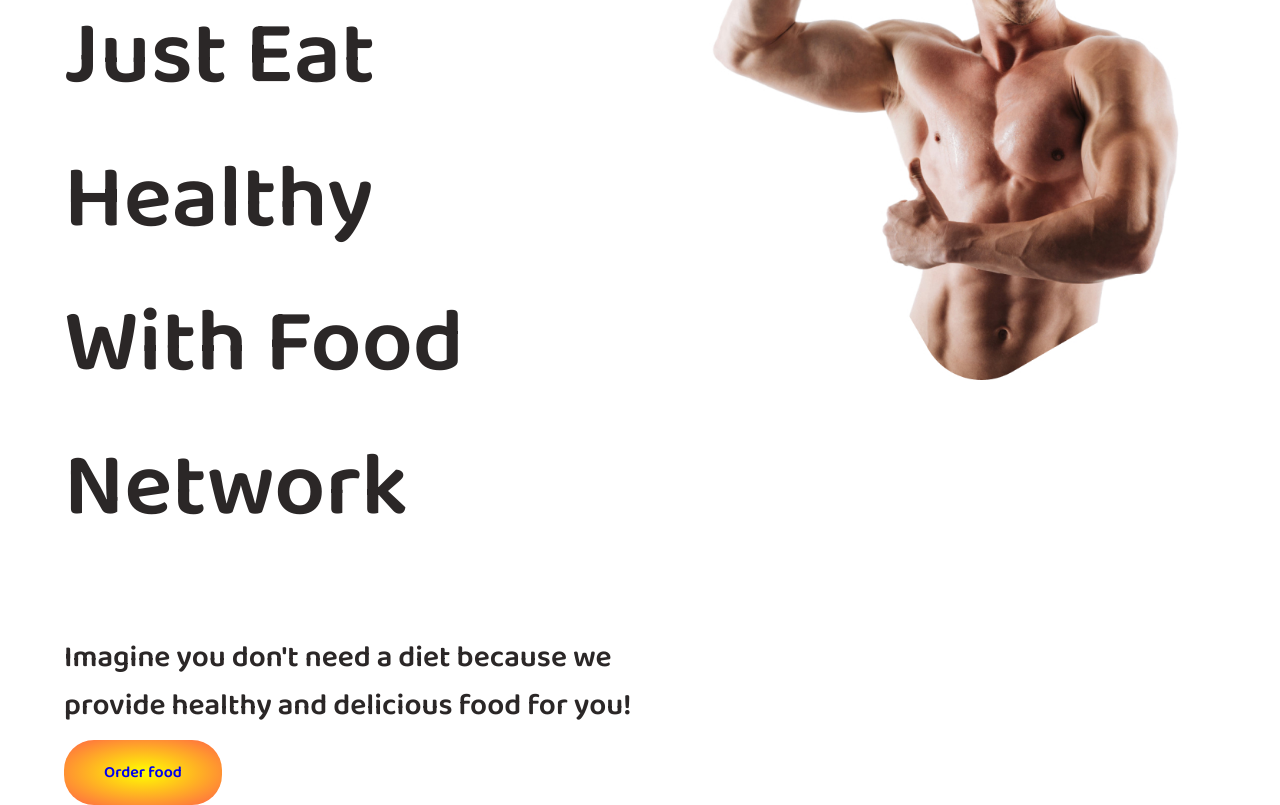
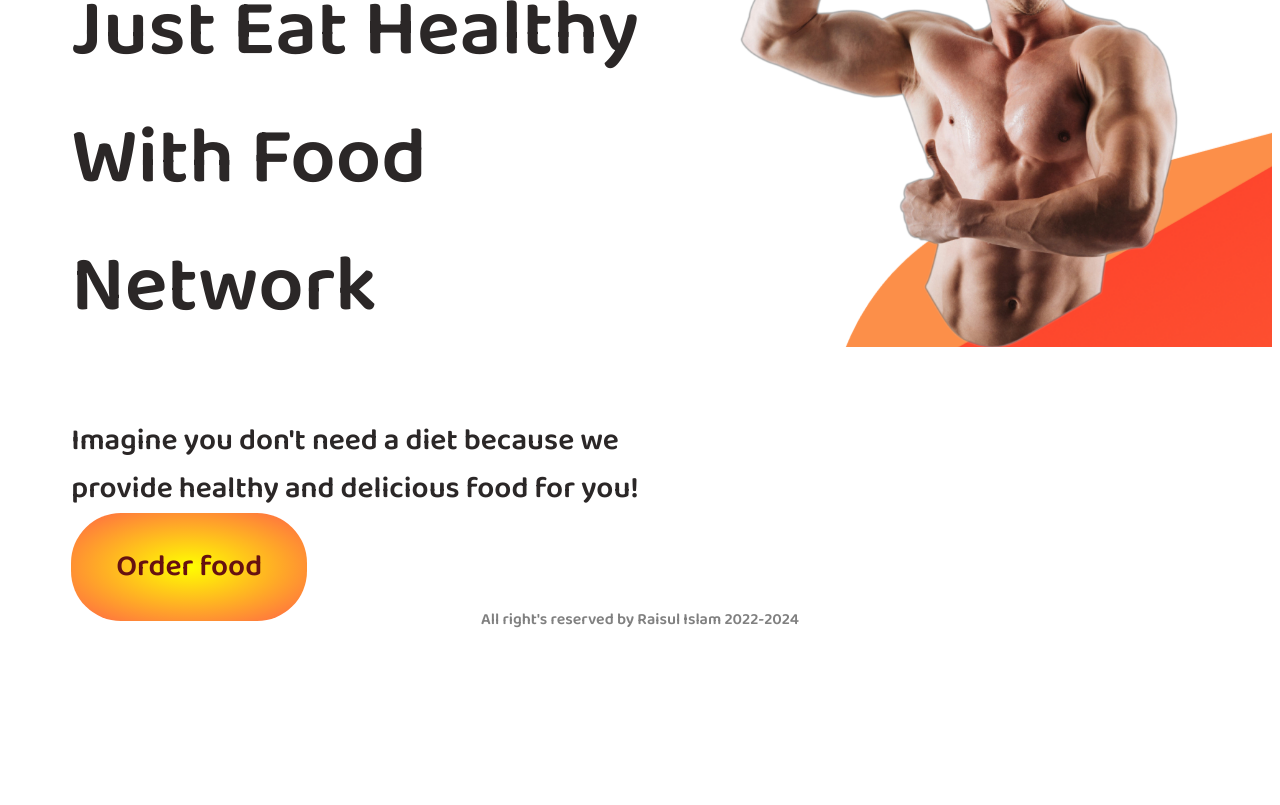
Before and after one commit to raisuliba/Eat-Healthy, a plain HTML site: page index.html in a window 1280 px wide. Shown: the part 299-1104 px from the top of the page. After the commit the page ends 947 px from the top, so only its background shows below. Drawn offline with Linux system fonts and the light colour scheme.

Commit message:
confused

```diff
--- a/index.html
+++ b/index.html
@@ -14,19 +14,21 @@
 
 <body>
     <section class="flexible-container">
-        <div class="half-width alphabet">
-            <h1 class="lighting"> <span class="skip"> Skip </span>The Diet, <br> Just Eat Healthy
+        <div class="half-width">
+            <h1 class="Google-font"> <span class="skip"> Skip </span>The Diet, <br> Just Eat Healthy
                 <br> With Food Network
             </h1>
             <p class="description">Imagine you don't need a diet because we provide healthy and delicious food for you!
             </p>
-            <a class="order-button" target="_blank" href="https://www.linkedin.com/in/this-is-raisul/">Order
-                food</a>
+            <a class="order-button" target="_blank" href="https://www.linkedin.com/in/this-is-raisul/">Order food</a>
         </div>
         <div class="half-width">
-            <img src="images/male/Hero Image.jpg" alt="">
+            <img class="background" src="images/male/Hero Image.png" alt="">
         </div>
     </section>
 </body>
 
 </html>
+<footer style="color: gray; text-align: center;">
+    <p>All right's reserved by Raisul Islam 2022-2024</p>
+</footer>
--- a/style.css
+++ b/style.css
@@ -1,36 +1,44 @@
 body{
     font-family: 'Baloo 2', cursive;
+}
+.flexible-container{
+    display: flex;
     margin: 0px;
+}
+.Google-font{
+    font-size: 80px;
+}
+.skip{
+    color: tomato;
+}
+
+.half-width{
+    width: 50%;
+    margin-top: 5%;
+    margin-left: 5%;
+    color:rgb(43, 39, 39);
+}
+.description{
+    margin-top: 2px;
+    font-size: 30px;
 }
 .order-button{
     text-decoration: none;
     background-image: radial-gradient(yellow, tomato);
-    padding: 20px 40px;
-    color: solid gray;
-    border-radius: 30px;
+    padding: 30px 45px;
+    color: rgb(102, 17, 17);
+    border-radius: 50px;
+    font-size: 30px;
+    margin-top: 10px;
 }
-.skip{
-    color: tomato;
-}
-.half-width{
-    width: 50%;
-    margin-top: 5%;
-    color:rgb(43, 39, 39);
-}
-.alphabet{
-    margin-left: 5%;
-}
+
+
 .half-width img{
     width: 100%;
-    margin-left: 0px;
+    margin-top: 0%;
 }
-.flexible-container{
-    display: flex;
+.background{
+    background-image: url(images/shapes/Group\ 8450.png);
+    background-repeat: none;
+    width: 20%;
 }
-.lighting{
-    font-size: 90px;
-}
-.description{
-    margin-top: 5px;
-    font-size: 30px;
-}
```
Also changed, not shown: images/Custom-bg.jpg (added), images/male/Hero Image.png (added).
